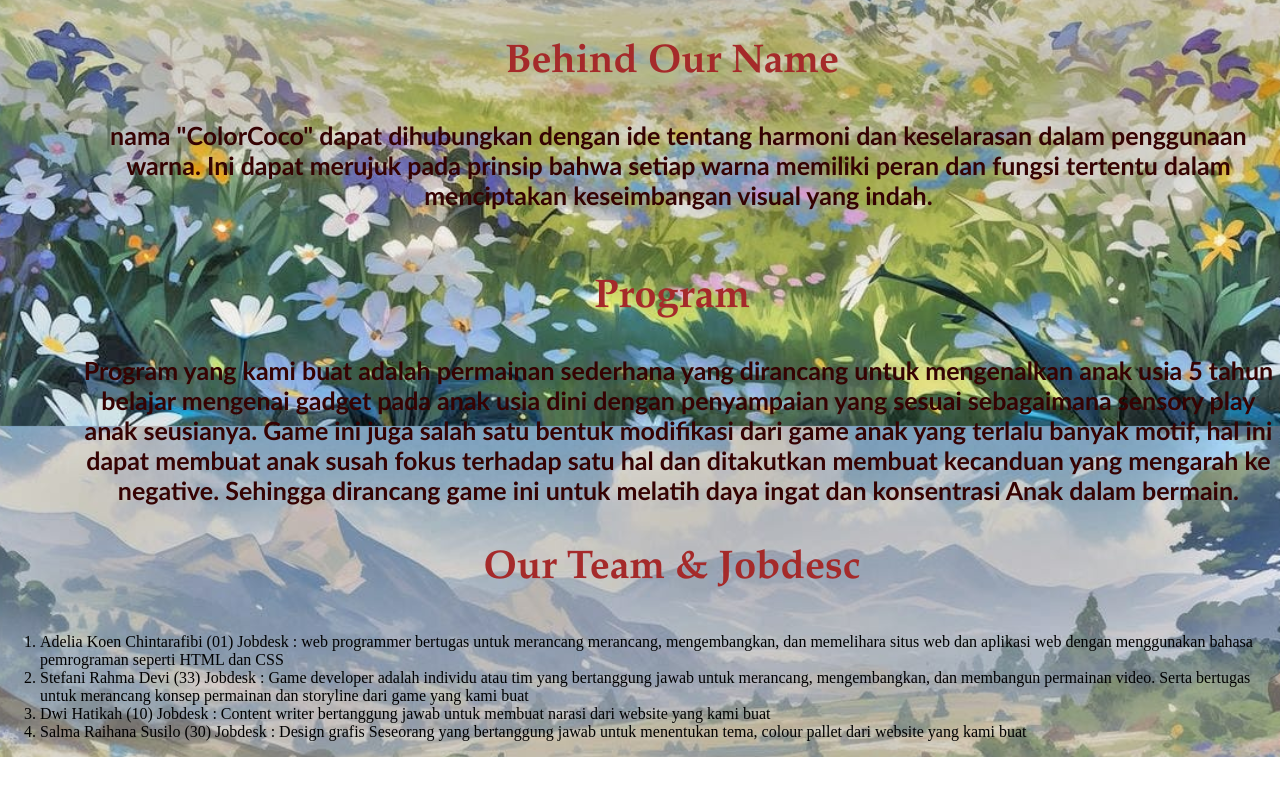
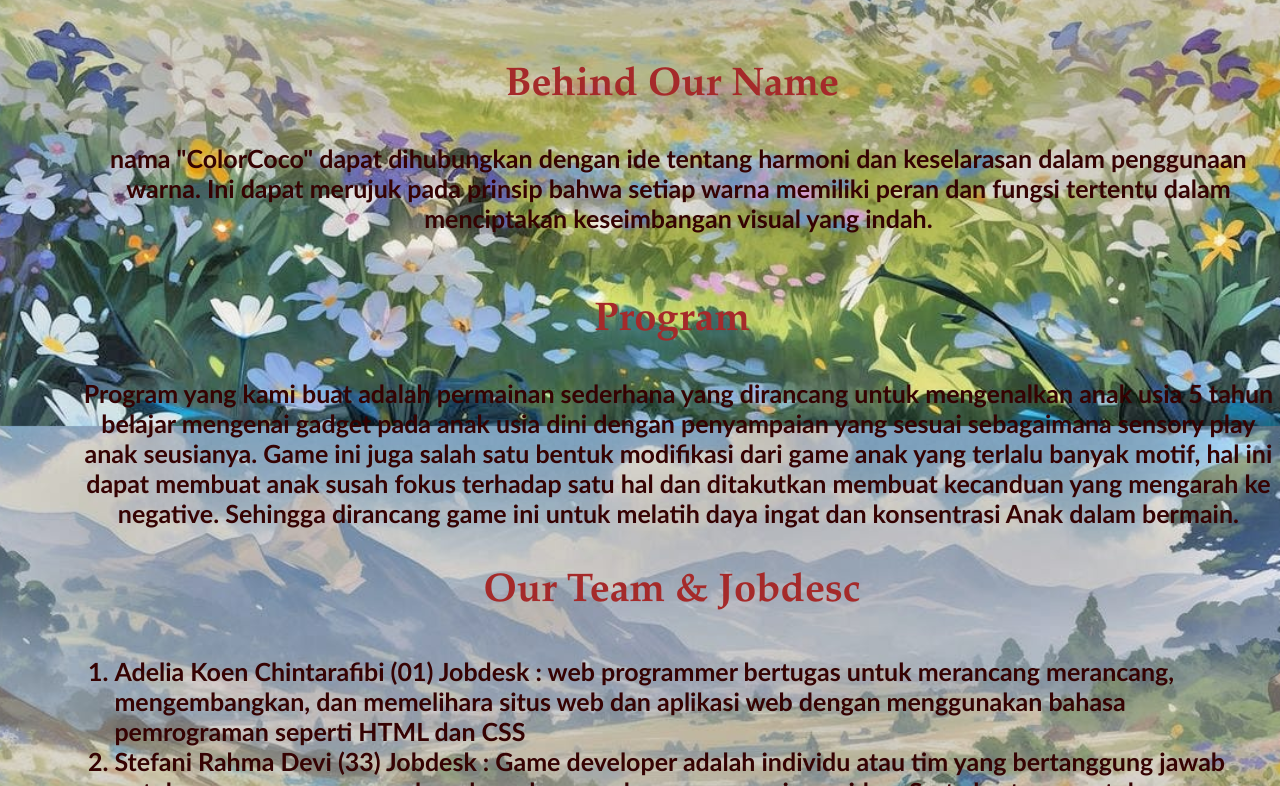
Before and after one commit to adeliakoen/colorcoco.github.io, a plain HTML site: page index.html in a window 1280 px wide. Shown: the part 1174-1960 px from the top of the page. Before the commit the page ends 1931 px from the top, so only its background shows below. Drawn offline with Linux system fonts and the light colour scheme.

Commit message:
Update style.css

```diff
--- a/style.css
+++ b/style.css
@@ -13,7 +13,8 @@ html, body {
   box-sizing: border-box;
 }
 
-body { background-color: white;
+body {
+  background-color: white;
   background-image: url('bgjj.jpg');
   background-repeat: no-repeat;
   background-attachment: fixed;
@@ -43,12 +44,11 @@ nav ul li a {
   text-decoration: none;
   font-family: "Segoe UI", sans-serif;
   color: #191919;
-  font-weight: 750px;
+  font-weight: bold;
   padding: 0 10px;
   transition: all;
   transition-duration: 300ms;
   border-bottom: 1px solid rgba(255, 68, 0, 0);
-  padding: 0 10px;
 }
 
 nav ul li a:hover {
@@ -59,10 +59,13 @@ nav ul li a:hover {
 }
 
 
-h1 {color: #191919;
+h1 {
+  color: #191919;
+  font-size: 2em;
 }
 
-h2 {font-size: 40px;
+h2 {
+  font-size: 40px;
   font-family: garamond;
   margin-left: 5%;
   margin-top: 5%;
@@ -71,7 +74,8 @@ h2 {font-size: 40px;
   font-weight: 700;
 }
 
-h3 {font-size: 40px;
+h3 {
+  font-size: 40px;
   font-family: garamond;
   margin-top: 2,5%;
   margin-left: 5%;
@@ -79,16 +83,19 @@ h3 {font-size: 40px;
   color: brown;
 }
 
-h4 {text-align: center;
+h4 {
+  text-align: center;
   font-family: garamond;
   margin-top: 8%;
   margin-bottom: 5%;
   font-size: 35px;
   color: brown;
   font-weight: bold;
+  font-size:50px;
 }
 
-p {font-size: 25px;
+p {
+  font-size: 25px;
   font-family: 'calibri';
   margin-top: 2,5%;
   margin-left: 6%;
@@ -97,20 +104,14 @@ p {font-size: 25px;
   font-weight: bold;
 }
 
-#par {font-size: 25px;
+#par1 {
+  font-size: 25px;
   font-family: 'calibri';
-  margin-left: 5%;
-  text-align: left;
+  margin-top: 2,5%;
+  margin-left: 6%;
+  text-align: center;
   color: rgb(53, 2, 2);
   font-weight: bold;
-}
-
-#par1 {
-  align-items: left;
-  margin-top: 2%;
-  margin-bottom: 5%;
-  font-weight: bold;
-  font-size: 25px;
 }
 
 #par2 {
@@ -120,17 +121,19 @@ p {font-size: 25px;
   font-family: bold;
 }
 
-#par3 {font-size: 25px;
+
+ol li {
+  font-size: 25px;
   font-family: 'calibri';
   margin-top: 2,5%;
   margin-left: 6%;
-  text-align: center;
+  text-align: left;
   color: rgb(53, 2, 2);
   font-weight: bold;
 }
 
-
-img {display: block;
+img {
+  display: block;
   margin-left: auto;
   margin-right: auto;
   width: 75%;
```
Lines whose indentation alone changed are shown as unchanged.
